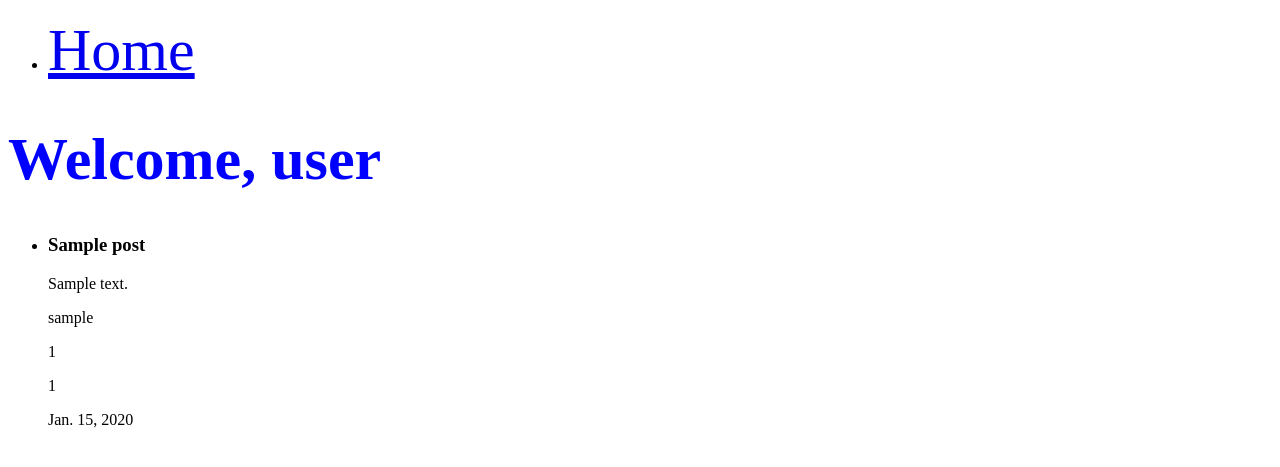
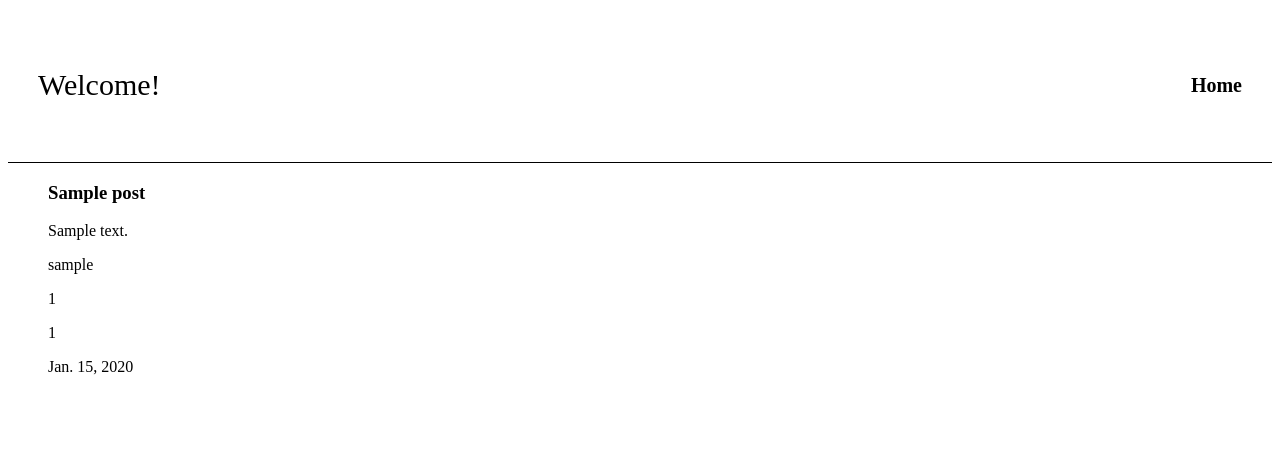
Before and after one commit to JohnFTitor/django-blog-app, a Django app: template blog_app/posts/templates/posts/index.html in a window 1280 px wide. Shown: the top 467 px of the page. Run offline with Django 4.2, Linux system fonts and the light colour scheme; the template is opened without the code that fills it: values that come from a table or form of the project are taken from there, others are empty; tables that the repository leaves empty hold one stand-in row (values such as "Sample post").

Commit message:
Define better header that greets the logged in user

```diff
--- a/blog_app/blog_app/urls.py
+++ b/blog_app/blog_app/urls.py
@@ -14,11 +14,15 @@ Including another URLconf
     2. Add a URL to urlpatterns:  path('blog/', include('blog.urls'))
 """
 from django.contrib import admin
+from django.contrib.auth import views as auth_views
 from django.urls import path, include
 from posts import views
+
+
 
 urlpatterns = [
     path('admin/', admin.site.urls),
     path('posts/', include('posts.urls')),
-    path('', views.index, name='home')
+    path('', views.index, name='home'),
+    path('accounts/login/', auth_views.LoginView.as_view(), name="login"),
 ]
--- a/blog_app/posts/templates/posts/index.html
+++ b/blog_app/posts/templates/posts/index.html
@@ -7,7 +7,6 @@
 {% endblock styles %}
 
 {% block content %}
-<h1> Welcome, user </h1>
 <ul class="entries">
   {% for entry in data %}
     <li class="entry">
--- a/blog_app/posts/views.py
+++ b/blog_app/posts/views.py
@@ -1,6 +1,10 @@
 from django.shortcuts import render
+from django.contrib.auth.decorators import login_required
+
 from .models import Post
 
+
+@login_required
 def index(request):
   data = Post.objects.all()
 
--- a/blog_app/static/base.css
+++ b/blog_app/static/base.css
@@ -1,3 +1,24 @@
+li {
+  list-style-type: none;
+}
+
+#navbar {
+  position: sticky;
+  display: flex;
+  justify-content: space-between;
+  align-items: center;
+  box-sizing: border-box;
+  padding: 30px;
+  border-bottom: 1px solid black;
+}
+
+#navbar p {
+  font-size: 30px;
+}
+
 #navbar a {
-  font-size: 60px;
+  font-size: 20px;
+  text-decoration: none;
+  color: black;
+  font-weight: 600;
 }
--- a/blog_app/templates/base.html
+++ b/blog_app/templates/base.html
@@ -9,13 +9,21 @@
 </head>
 
 <body>
-    <div id="navbar">
+    <nav id="navbar">
         {% block navbar %}
+        {% if user.is_authenticated %}
+            <p> Welcome, {{ user.username }}! </p>
+        {% else %}
+            <p> Welcome! </p>
+        {% endif %}
         <ul>
             <li><a href="/">Home</a></li>
+            {% if user.is_authenticated %}
+                <button class="button" > Logout </button>
+            {% endif %}
         </ul>
         {% endblock %}
-    </div>
+    </nav>
 
     <main id="content">
         {% block content %}{% endblock %}
```
Also changed, not shown: blog_app/templates/registration/login.html (added, +35 -0 lines).
